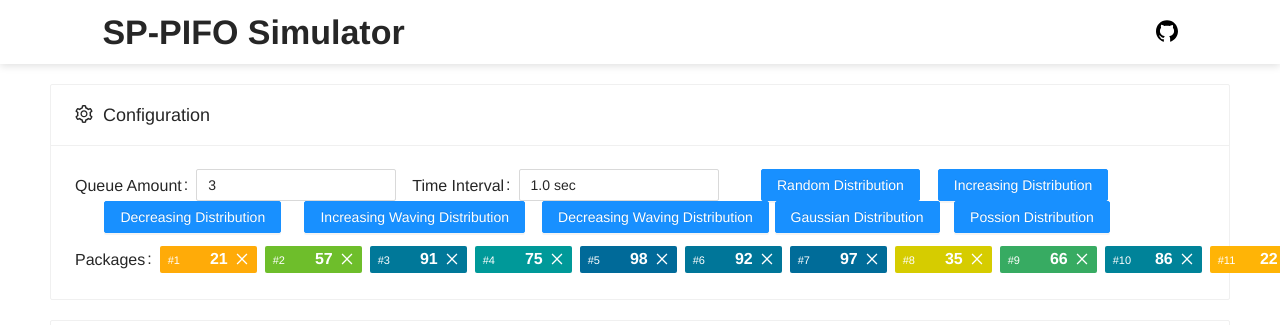
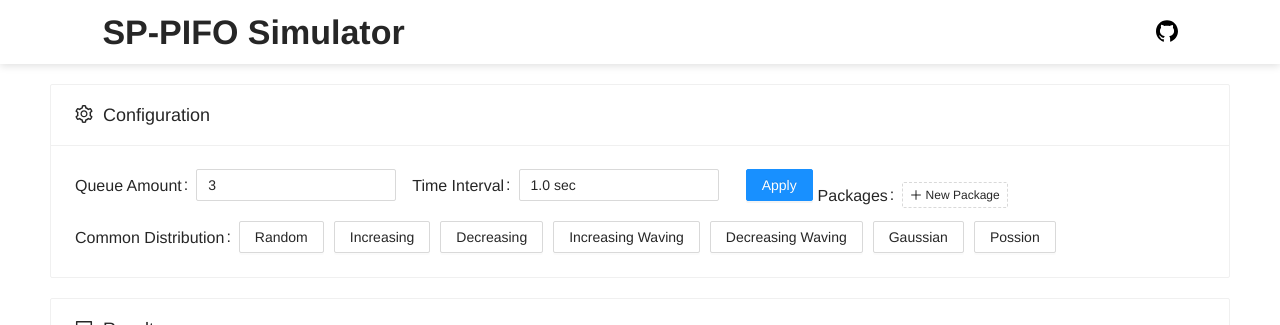
Before and after one commit to chen622/SP-PIFO-Simulator, a Vue app: page / in a window 1280 px wide. Shown: the top 325 px of the page. Built offline with nearby package versions, Linux system fonts and the light colour scheme.

Commit message:
feat: change ui layout

```diff
--- a/src/components/ConfigCard.vue
+++ b/src/components/ConfigCard.vue
@@ -20,32 +20,14 @@
       />
     </a-form-item>
     <a-form-item :wrapper-col="{ span: 14, offset: 4 }">
-      <a-button type="primary" @click="onSubmit">Random Distribution</a-button>
+      <a-button type="primary" @click="onSubmit">Apply</a-button>
     </a-form-item>
-    <a-form-item :wrapper-col="{ span: 14, offset: 4 }">
-      <a-button type="primary" @click="onSubmitIncreasing">Increasing Distribution</a-button>
-    </a-form-item>
-    <a-form-item :wrapper-col="{ span: 14, offset: 4 }">
-      <a-button type="primary" @click="onSubmitDecreasing">Decreasing Distribution</a-button>
-    </a-form-item>
-    <a-form-item :wrapper-col="{ span: 14, offset: 4 }">
-      <a-button type="primary" @click="onSubmitWavingIn">Increasing Waving Distribution</a-button>
-    </a-form-item>
-    <a-form-item :wrapper-col="{ span: 14, offset: 4 }">
-      <a-button type="primary" @click="onSubmitWavingDe">Decreasing Waving Distribution</a-button>
-    </a-form-item>
-    <a-form-item :wrapper-col="{ span: 14, offset: 4 }">
-      <a-button type="primary" @click="onSubmitGaussian">Gaussian Distribution</a-button>
-    </a-form-item>
-    <a-form-item :wrapper-col="{ span: 14, offset: 4 }">
-      <a-button type="primary" @click="onSubmitPossion">Possion Distribution</a-button>
-    </a-form-item>
-    <br/>
+    <br />
     <a-form-item
       label="Packages"
       class="package-info"
       :autoLink="false"
-      style="margin-top: 10px"
+      style="margin: 10px 0"
     >
       <a-popover
         v-for="(pack, index) in formState.packages"
@@ -62,7 +44,7 @@
               @click="movePackage(index, 'left')"
             >
               <template #icon>
-                <left-outlined/>
+                <left-outlined />
               </template>
             </a-button>
             <a-button
@@ -72,7 +54,7 @@
               @click="movePackage(index, 'right')"
             >
               <template #icon>
-                <right-outlined/>
+                <right-outlined />
               </template>
             </a-button>
           </div>
@@ -83,7 +65,7 @@
           :color="$packageColor(pack.size)"
         >
           <div class="small">#{{ index + 1 }}</div>
-          <div class="big"> {{ pack.size }}</div>
+          <div class="big">{{ pack.size }}</div>
         </a-tag>
       </a-popover>
       <a-input-number
@@ -100,10 +82,30 @@
         @click="showAddTag"
         style="background: #fff; border-style: dashed; font-size: 12px"
       >
-        <plus-outlined/>
+        <plus-outlined />
         New Package
       </a-tag>
     </a-form-item>
+    <br />
+    <a-form-item label="Common Distribution" class="distribution-items">
+      <a-button @click="onSubmitRandom">Random</a-button>
+      <a-button @click="onSubmitIncreasing">Increasing</a-button>
+      <a-button @click="onSubmitDecreasing">Decreasing</a-button>
+      <a-button @click="onSubmitWavingIn"
+        >Increasing Waving</a-button
+      >
+      <a-button @click="onSubmitWavingDe"
+        >Decreasing Waving</a-button
+      >
+      <a-button @click="onSubmitGaussian">Gaussian</a-button>
+      <a-button @click="onSubmitPossion">Possion</a-button>
+    </a-form-item>
+    <a-form-item> </a-form-item>
+    <a-form-item> </a-form-item>
+    <a-form-item> </a-form-item>
+    <a-form-item> </a-form-item>
+    <a-form-item> </a-form-item>
+    <a-form-item> </a-form-item>
   </a-form>
 </template>
 
@@ -116,12 +118,12 @@ import {
 
 export default {
   name: "ConfigCard",
-  components: {PlusOutlined, LeftOutlined, RightOutlined},
+  components: { PlusOutlined, LeftOutlined, RightOutlined },
   data() {
     return {
       inputVisible: false,
       newPack: 1,
-      sizeRange: {min: 1, max: 100},
+      sizeRange: { min: 1, max: 100 },
       formState: {
         queueAmount: 3,
         timeInterval: 1,
@@ -138,87 +140,160 @@ export default {
       }
       this.$emit("changeConfig", this.formState);
     },
+    onSubmitRandom() {
+      const array = [];
+      for (let index = 0; index < 100; index++) {
+        array.push({ size: Math.round(Math.random() * 100), id: index });
+      }
+      this.formState.packages = array;
+    },
     onSubmitIncreasing() {
       const array = [];
       for (let index = 0; index < 100; index++) {
-        array.push({size: index + 1, id: index});
+        array.push({ size: index + 1, id: index });
       }
       this.formState.packages = array;
-
-      if (this.formState.packages.length < 1) {
-        this.$message.error("Packages can not be empty");
-        return;
-      }
-      this.$emit("changeConfig", this.formState);
     },
     onSubmitDecreasing() {
       const array = [];
       for (let index = 0; index < 100; index++) {
-        array.push({size: 100 - index, id: index});
+        array.push({ size: 100 - index, id: index });
       }
       this.formState.packages = array;
-
-      if (this.formState.packages.length < 1) {
-        this.$message.error("Packages can not be empty");
-        return;
-      }
-      this.$emit("changeConfig", this.formState);
     },
     onSubmitWavingIn() {
       const array = [];
       for (let index = 0; index < 50; index++) {
-        array.push({size: index + 1, id: index});
-        array.push({size: 100 - index, id: index});
+        array.push({ size: index + 1, id: index });
+        array.push({ size: 100 - index, id: index });
       }
       this.formState.packages = array;
-
-      if (this.formState.packages.length < 1) {
-        this.$message.error("Packages can not be empty");
-        return;
-      }
-      this.$emit("changeConfig", this.formState);
     },
     onSubmitWavingDe() {
       const array = [];
       for (let index = 0; index < 50; index++) {
-        array.push({size: 100 - index, id: index});
-        array.push({size: index + 1, id: index});
+        array.push({ size: 100 - index, id: index });
+        array.push({ size: index + 1, id: index });
       }
       this.formState.packages = array;
-
-      if (this.formState.packages.length < 1) {
-        this.$message.error("Packages can not be empty");
-        return;
-      }
-      this.$emit("changeConfig", this.formState);
     },
     onSubmitGaussian() {
       const array = [];
-      const data = [45, 48, 65, 68, 68, 10, 84, 22, 37, 88, 71, 89, 89, 13, 59, 66, 40, 88, 47, 89, 82, 38, 26, 78, 73, 10, 21, 81, 70, 80, 48, 65, 83, 89, 50, 30, 20, 20, 15, 40, 33, 66, 10, 58, 33, 32, 75, 24, 36, 76];
+      const data = [
+        45,
+        48,
+        65,
+        68,
+        68,
+        10,
+        84,
+        22,
+        37,
+        88,
+        71,
+        89,
+        89,
+        13,
+        59,
+        66,
+        40,
+        88,
+        47,
+        89,
+        82,
+        38,
+        26,
+        78,
+        73,
+        10,
+        21,
+        81,
+        70,
+        80,
+        48,
+        65,
+        83,
+        89,
+        50,
+        30,
+        20,
+        20,
+        15,
+        40,
+        33,
+        66,
+        10,
+        58,
+        33,
+        32,
+        75,
+        24,
+        36,
+        76,
+      ];
       for (let index = 0; index < 50; index++) {
-        array.push({size: data[index], id: index});
+        array.push({ size: data[index], id: index });
       }
       this.formState.packages = array;
-
-      if (this.formState.packages.length < 1) {
-        this.$message.error("Packages can not be empty");
-        return;
-      }
-      this.$emit("changeConfig", this.formState);
     },
     onSubmitPossion() {
       const array = [];
-      const data = [29, 18, 19, 23, 24, 33, 19, 29, 22, 27, 24, 27, 28, 27, 27, 25, 24, 23, 33, 26, 25, 34, 21, 31, 31, 23, 19, 19, 28, 24, 23, 27, 28, 29, 28, 26, 25, 23, 25, 28, 23, 32, 17, 26, 40, 20, 21, 24, 23, 19];
+      const data = [
+        29,
+        18,
+        19,
+        23,
+        24,
+        33,
+        19,
+        29,
+        22,
+        27,
+        24,
+        27,
+        28,
+        27,
+        27,
+        25,
+        24,
+        23,
+        33,
+        26,
+        25,
+        34,
+        21,
+        31,
+        31,
+        23,
+        19,
+        19,
+        28,
+        24,
+        23,
+        27,
+        28,
+        29,
+        28,
+        26,
+        25,
+        23,
+        25,
+        28,
+        23,
+        32,
+        17,
+        26,
+        40,
+        20,
+        21,
+        24,
+        23,
+        19,
+      ];
       for (let index = 0; index < 50; index++) {
-        array.push({size: data[index], id: index});
+        array.push({ size: data[index], id: index });
       }
       this.formState.packages = array;
-
-      if (this.formState.packages.length < 1) {
-        this.$message.error("Packages can not be empty");
-        return;
-      }
-      this.$emit("changeConfig", this.formState);
     },
     showAddTag() {
       this.inputVisible = true;
@@ -238,7 +313,7 @@ export default {
           this.newPack >= this.sizeRange.min &&
           this.newPack <= this.sizeRange.max
         ) {
-          this.formState.packages.push({size: this.newPack, id: Date.now()});
+          this.formState.packages.push({ size: this.newPack, id: Date.now() });
           this.inputVisible = false;
         } else {
           this.$message.error(
@@ -269,13 +344,6 @@ export default {
       this.formState.packages = newPackages;
     },
   },
-  mounted() {
-    const array = [];
-    for (let index = 0; index < 100; index++) {
-      array.push({size: Math.round(Math.random() * 100), id: index});
-    }
-    this.formState.packages = array;
-  },
 };
 </script>
 
@@ -294,7 +362,7 @@ export default {
   font-size: 11px;
   line-height: 24px;
   font-weight: 300;
-  width: 24px
+  width: 24px;
 }
 
 .package-info >>> .big {
@@ -308,4 +376,8 @@ export default {
 .package-info >>> .anticon-close {
   font-size: 14px;
 }
+
+.distribution-items >>> .ant-btn {
+  margin-right: 10px
+}
 </style>
```
